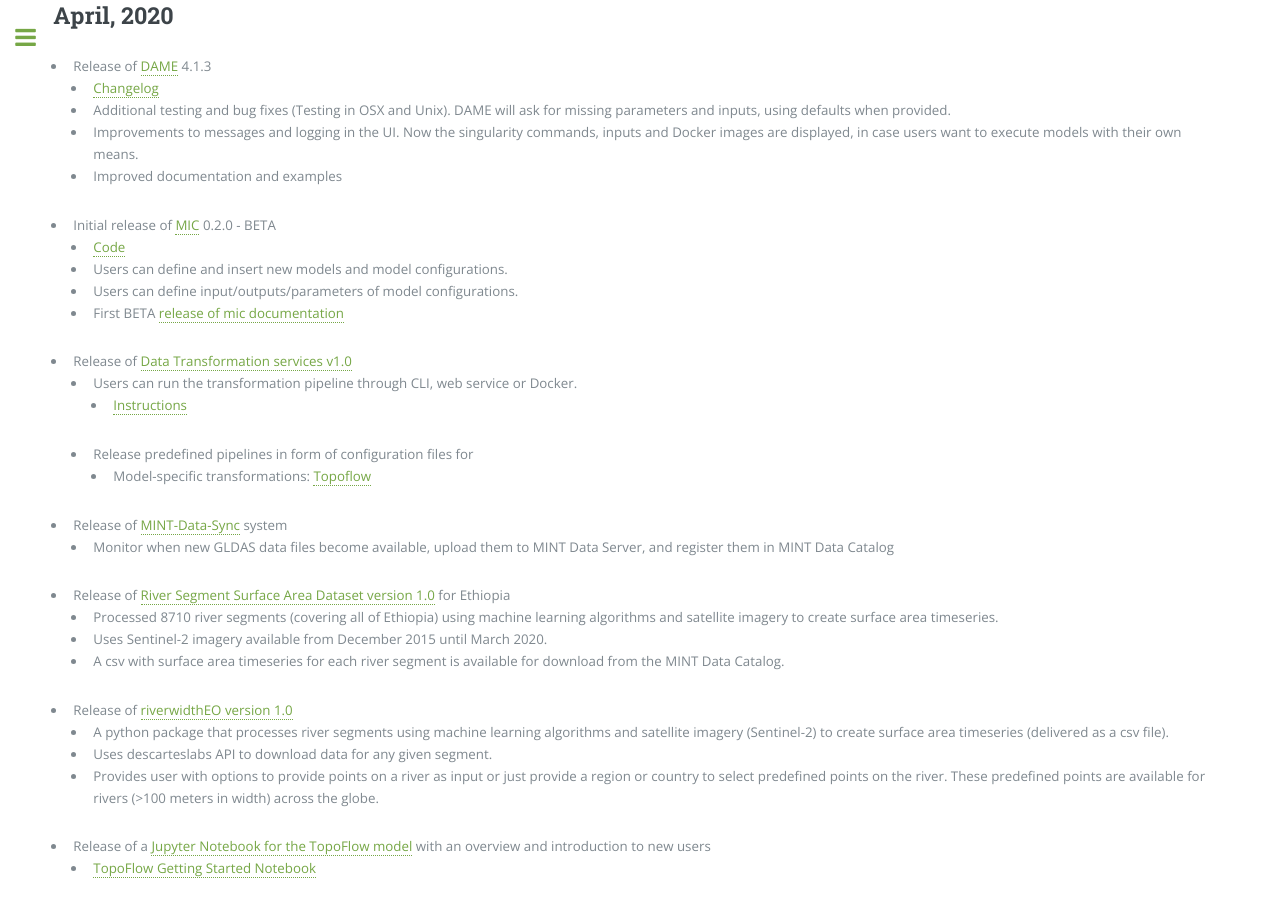
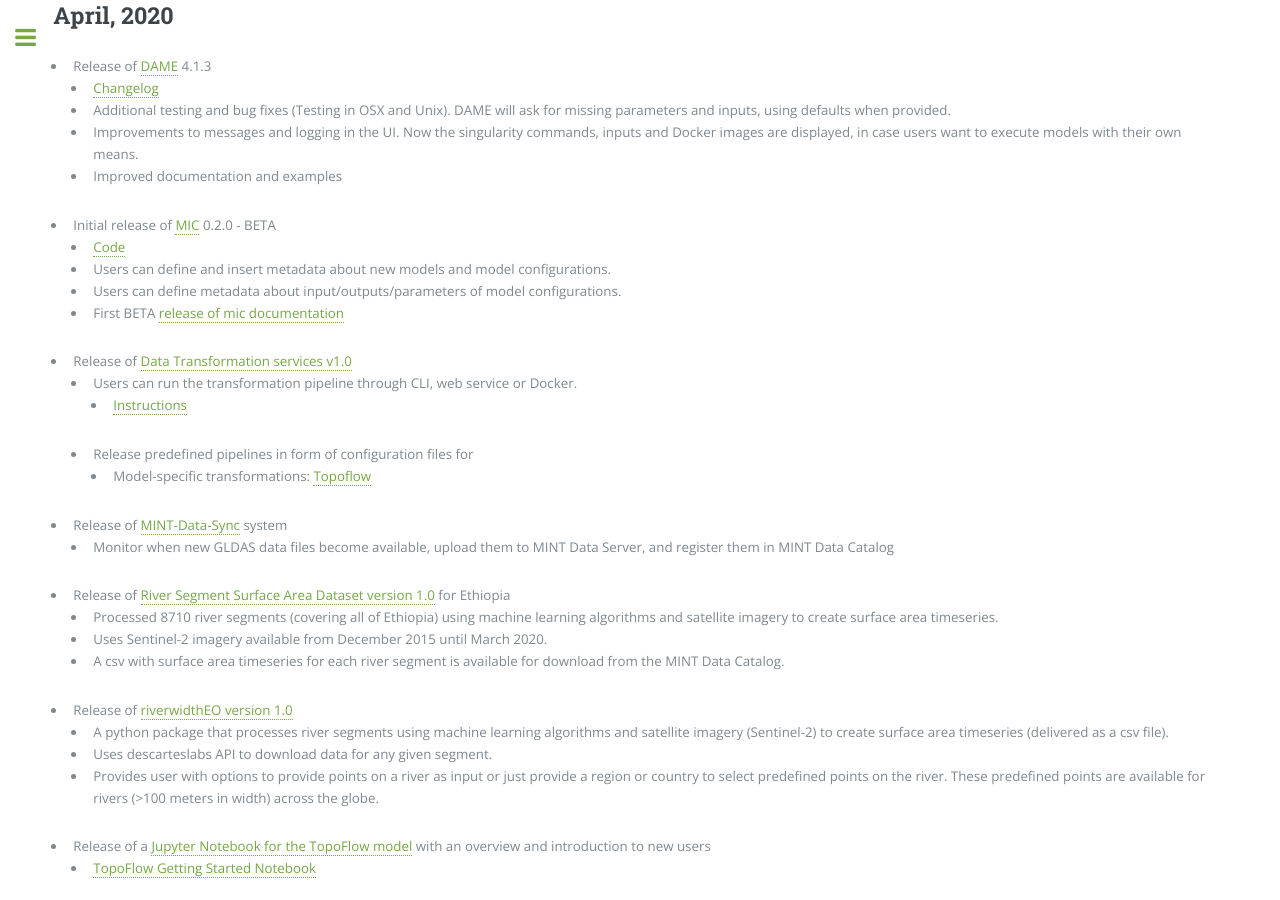
Before and after one commit to KnowledgeCaptureAndDiscovery/MINT, a Jekyll site: the page built from releases.md, in a window 1280 px wide and 900 px high, scrolled down 511 px. Built offline with Jekyll 4.4.1, drawn with Linux system fonts in a browser that asks for light colours.

Commit message:
add: metadata word

```diff
--- a/releases.md
+++ b/releases.md
@@ -23,8 +23,8 @@
   * Improved documentation and examples
 * Initial release of [MIC]({{ '/products/model/' | absolute_url }}#model-insertion-checker-mic) 0.2.0 - BETA
   * [Code](https://github.com/mintproject/mic/releases/tag/0.2.0)
-  * Users can define and insert new models and model configurations.
-  * Users can define input/outputs/parameters of model configurations.
+  * Users can define and insert metadata about new models and model configurations.
+  * Users can define metadata about input/outputs/parameters of model configurations.
   * First BETA [release of mic documentation](https://mic-cli.readthedocs.io/en/latest/)
 * Release of [Data Transformation services v1.0]({{ '/products/data/' | absolute_url }}#transformation-services)
   * Users can run the transformation pipeline through CLI, web service or Docker.
```
